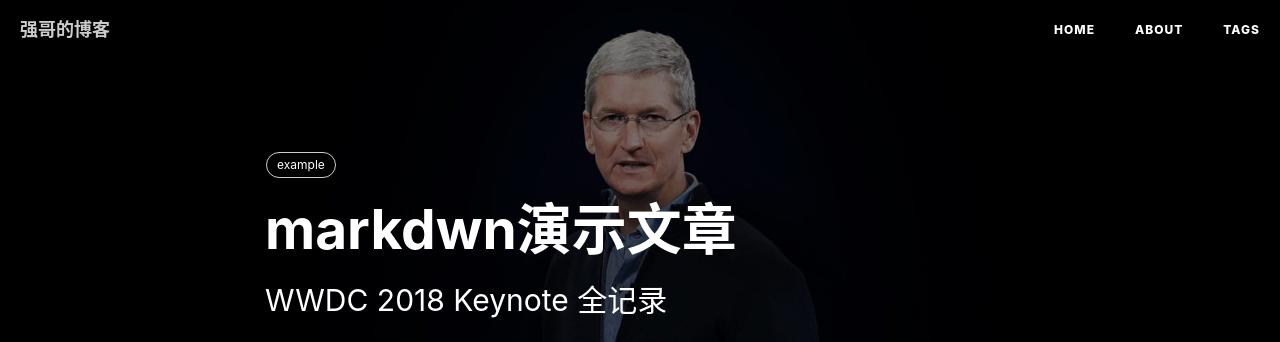
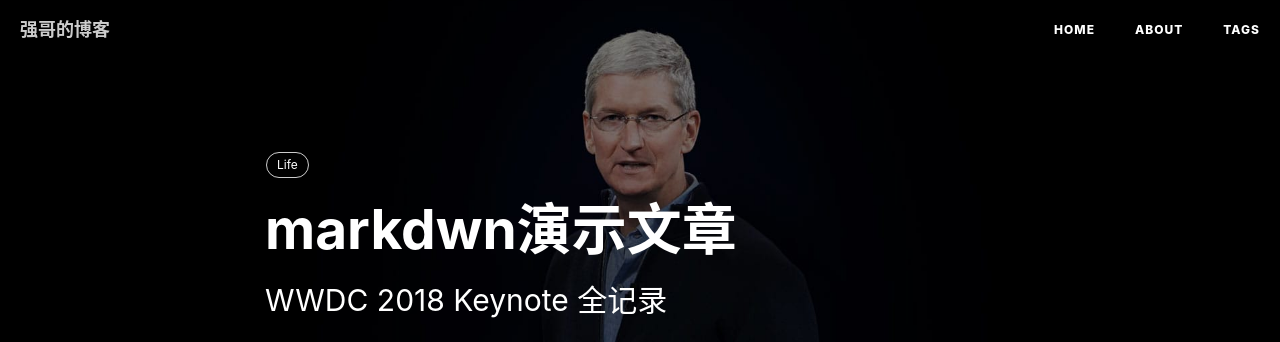
Before and after one commit to qiang93/qiang93.github.io, a Jekyll site: the page built from _posts/2018-06-05-markdown演示文章.md, in a window 1280 px wide and 900 px high. Shown: the top 342 px of the window. Built offline with Jekyll 4.4.1, drawn with Linux system fonts in a browser that asks for light colours; nearby versions of some CDN libraries; comment, search, counter and statistics services are not loaded.

```diff
--- a/_posts/2018-06-05-markdown演示文章.md
+++ b/_posts/2018-06-05-markdown演示文章.md
@@ -7,7 +7,7 @@ author:     BY
 header-img: img/post-bg-cook.jpg
 catalog: true
 tags:
-    - example
+    - Life
 ---
 
 ## 前言
```
Also changed, not shown: _posts/2020-04-17-纪念一下博客的成立.md (+1 -1 lines).
